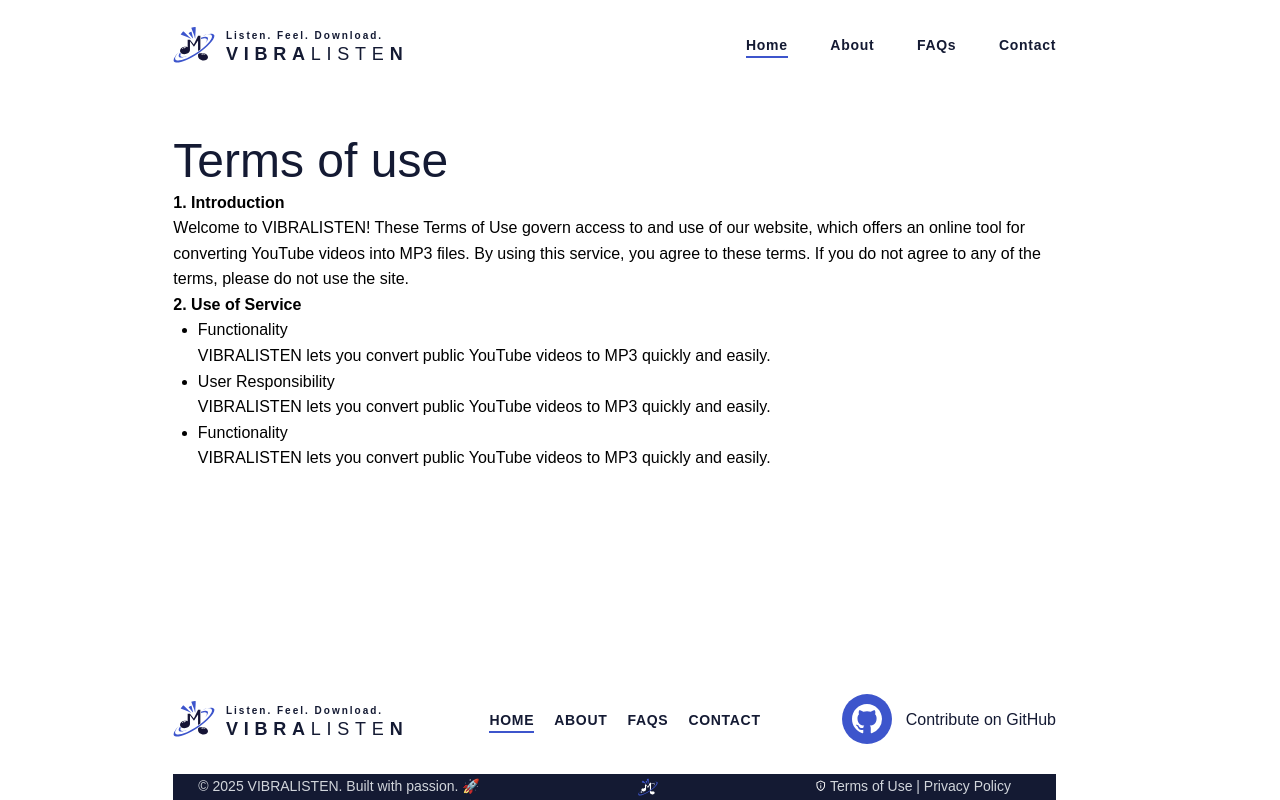
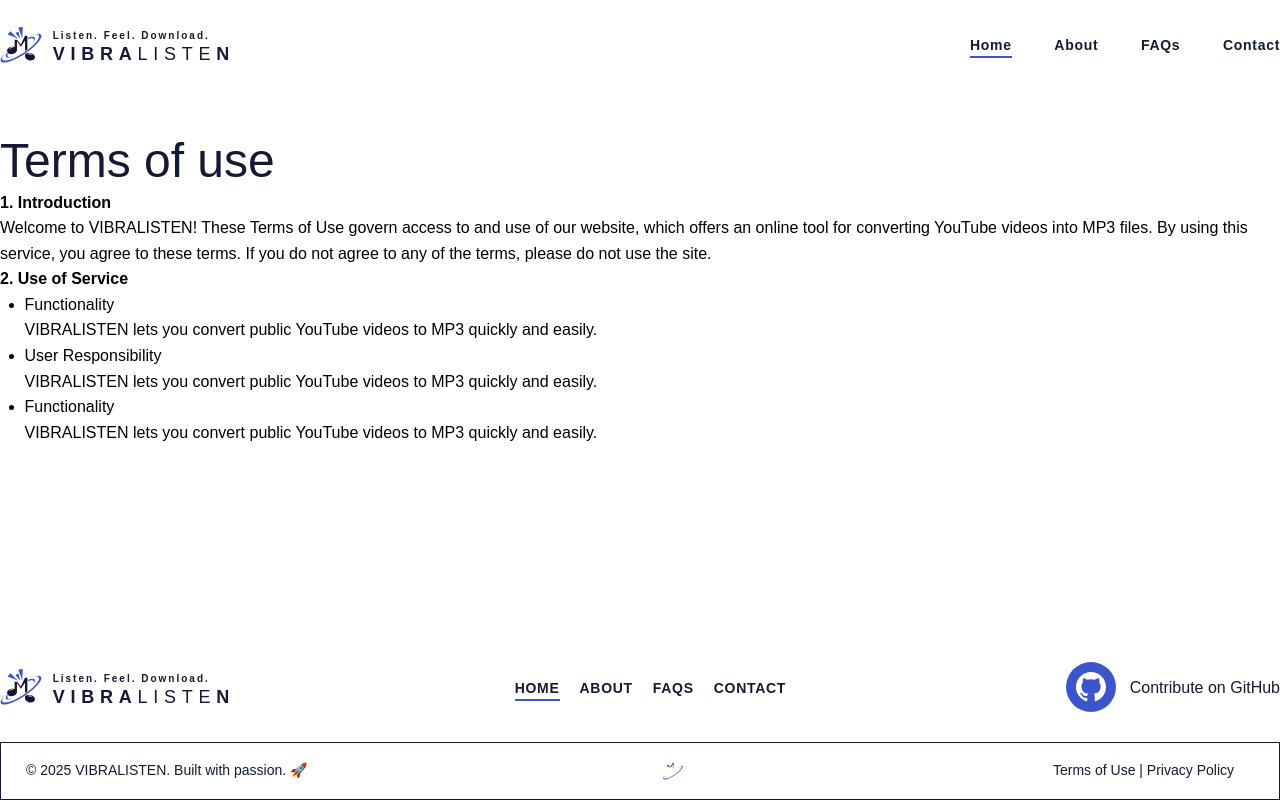
Before and after one commit to lodsa-ntos/youtube-to-mp3-converter, a React (Vite) app in the folder frontend/: page /therms in a window 1280 px wide. Built offline with nearby package versions, Linux system fonts and the light colour scheme.

Commit message:
Refactor layout and styling; adjust global margins, footer design, and enhance home page structure

```diff
--- a/frontend/src/assets/styles/global.css
+++ b/frontend/src/assets/styles/global.css
@@ -23,7 +23,7 @@
   --space-xxl: 56pt;
   --space-xxxl: 80pt;
   --global-margin-left: 130pt;
-  --global-margin-right: 168pt;
+  --global-margin-right: 190pt;
   --reset-space: 0;
 
   /* Tipografia
@@ -42,8 +42,6 @@
 }
 
 body {
-  padding-left: var(--global-margin-left);
-  padding-right: var(--global-margin-right);
   font-family: "Poppins", sans-serif;
   background-color: var(--white);
   width: 100vw;
@@ -54,3 +52,11 @@ body {
 html {
   scroll-behavior: smooth;
 }
+
+.container-layout {
+  width: 100%;
+  padding-left: var(--global-margin-left);
+  padding-right: var(--global-margin-right);
+  box-sizing: border-box;
+  margin: 0 auto;
+}
--- a/frontend/src/components/Footer/Footer.css
+++ b/frontend/src/components/Footer/Footer.css
@@ -164,15 +164,16 @@
   display: flex;
   align-items: center;
   justify-content: space-between;
-  background-color: var(--dark-grey);
-  height: 3.2vh;
+  background-color: var(--white);
+  border: 1px solid var(--dark-grey);
+  height: 7.2vh;
   padding: 0 25px;
 }
 
 .footer-all-rights p.footer-vibralisten,
 .footer-rigth {
   font-size: 14px;
-  color: #D1D5DB;
+  color: var(--dark-grey);
   margin-right: 20px;
 }
 .footer-left {
@@ -195,7 +196,7 @@
   position: relative;
   display: inline-block;
   text-decoration: none;
-  color: #D1D5DB;
+  color: var(--dark-grey);
   transition: transform .3s ease-in-out;
 }
 .footer-terms:hover,
--- a/frontend/src/pages/Contact/Contact.css
+++ b/frontend/src/pages/Contact/Contact.css
@@ -37,6 +37,7 @@
   font-weight: bold;
   line-height: 1.6;
   color: var(--white);
+  font-size: 14px;
 }
 .github-link {
   display: flex;
@@ -82,6 +83,7 @@
   color: var(--white);
 }
 
+/*Form */
 .contact-content-form {
   display: flex;
   flex-direction: column;
--- a/frontend/src/pages/Home/Home.css
+++ b/frontend/src/pages/Home/Home.css
@@ -31,6 +31,7 @@
   justify-content: center;
   align-items: center;
   background-color: var(--white);
+  margin-bottom: 80pt;
 }
 
 h1 {
@@ -53,9 +54,12 @@ h1 {
   color: var(--dark-grey);
 }
 
+/*Other sections*/
+
 .about-section {
   min-height: 100vh;
   width: 100%;
+  margin-top: 80pt;
 }
 
 .faqs-section {
@@ -69,11 +73,10 @@ h1 {
   width: 100%;
   margin-top: 80pt;
   background-color: var(--dark-grey);
-  border-radius: 30px 30px 0 0;
+  border-radius: 30px;
 }
 
 .footer-section {
   min-height: 3vh;
-  width: 100%;
   margin-top: 30pt;
 }
--- a/frontend/src/pages/Home/Home.jsx
+++ b/frontend/src/pages/Home/Home.jsx
@@ -11,6 +11,7 @@ import "./Home.css";
 const Home = () => {
   return (
     <div>
+      <div className="container-layout">
         <section className="home-section">
           {/* spacing before the header */}
           <div className="home-above-header-spacing"></div>
@@ -32,20 +33,22 @@ const Home = () => {
           <ButtonConvert />
         </section>
 
-    {/* About Section*/}
+        {/* About Section */}
           <section className="about-section">
             <About />
           </section>
 
-    {/* FAQs Section*/}
+        {/* FAQs Section */}
           <section className="faqs-section">
             <FAQs />
           </section>
 
-    {/* Contact Section*/}
+        {/* Contact Section */}
         <section className="contact-section">
             <Contact />
         </section>
+
+      </div>
 
       {/* Footer Section*/}
       <footer className="footer-section">
```
Lines whose indentation alone changed are shown as unchanged.
